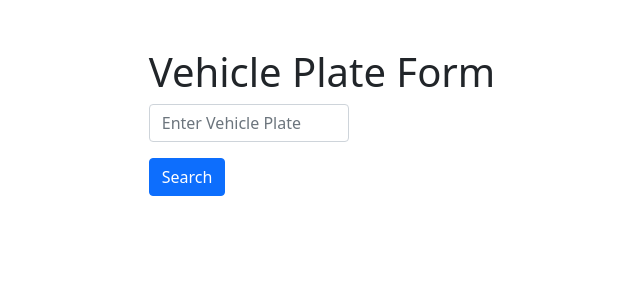
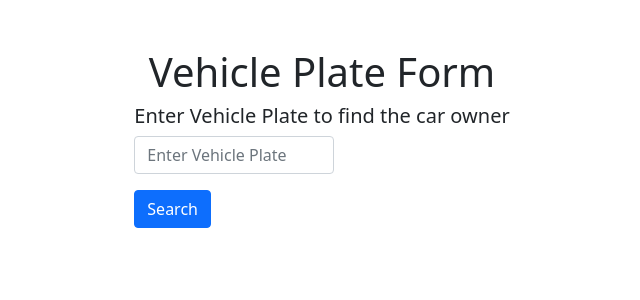
Before and after one commit to NourAyyoub/cars-finder, a Flask app: page / in a window 1280 px wide. Shown: the top 300 px of the page, without its empty margins (318-958 px from the left). Run offline with Flask 3, Linux system fonts and the light colour scheme.

Commit message:
Add <h5> in Home page

```diff
--- a/app.py
+++ b/app.py
@@ -8,5 +8,6 @@ def hom():
 @app.route("/profile")
 def profile():
     return render_template("profile.htm",title_of_page="Profile", css_file="profile")
+
 if __name__ == "__main__":
     app.run(debug=True, host= "0.0.0.0" , port = 3000)
--- a/templates/home.htm
+++ b/templates/home.htm
@@ -4,6 +4,7 @@
 <div class="container mt-5 d-flex justify-content-center align-items-center h-100">
     <div>
         <h1 class="text-center">Vehicle Plate Form</h1>
+        <h5>Enter Vehicle Plate to find the car owner</h5>
         <form>
             <div class="mb-3">
                 <input type="text" class="form-control small-input" id="vehiclePlate" placeholder="Enter Vehicle Plate">
```
